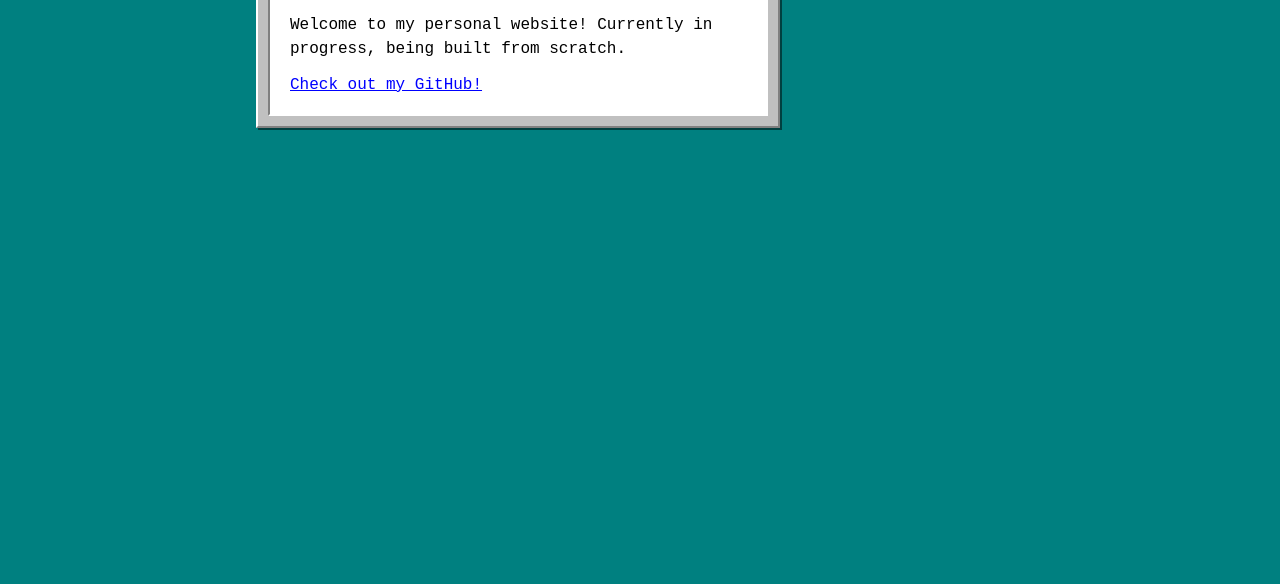
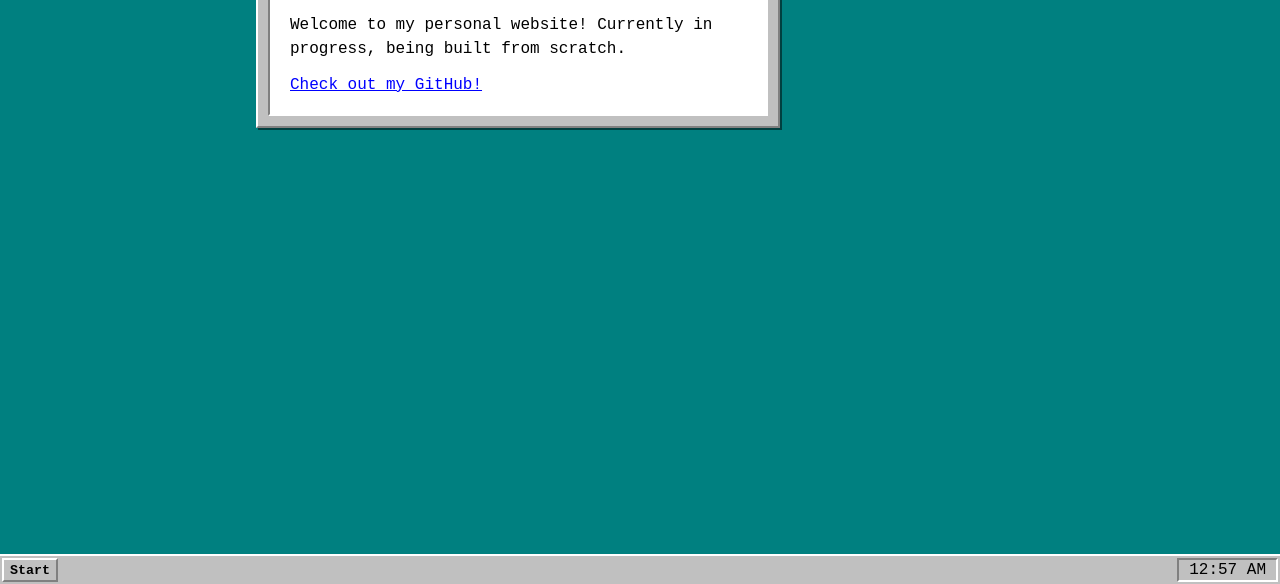
Before and after one commit to avilldev/avilldev.github.io, a plain HTML site: page index.html in a window 1280 px wide. Shown: the part 216-800 px from the top of the page. Drawn offline with Linux system fonts and the light colour scheme.

Commit message:
Added the bottom taskbar with real time clock. Updated the pop up window boundary to include the bottom task bar.

```diff
--- a/index.html
+++ b/index.html
@@ -54,6 +54,17 @@
             Press any key to continue _
         </p>
     </div>
+    <div class="taskbar">
+        <button class="start-btn">
+            Start
+        </button>
+        <div class="taskbar-tasks"></div>
+        <div class="system-tray">
+            <span id="clock">
+                12:00 AM
+            </span>
+        </div>
+    </div>
     <script src="script.js"></script>
 </body>
 </html>
--- a/script.js
+++ b/script.js
@@ -1,5 +1,6 @@
 const dragWindow = document.querySelector('.theme-wrapper');
 const titleBar = document.querySelector('.title-bar');
+const taskbar = document.querySelector('.taskbar');
 
 let isDragging = false;
 let startMouseX = 0;
@@ -21,7 +22,7 @@ document.addEventListener('mousemove', (e) => {
     let newY = startWindowY + (e.clientY - startMouseY);
 
     let maxX = window.innerWidth - dragWindow.offsetWidth;
-    let maxY = window.innerHeight - dragWindow.offsetHeight;
+    let maxY = window.innerHeight - dragWindow.offsetHeight - taskbar.offsetHeight;
 
     newX = Math.max(0, Math.min(newX, maxX));
     newY = Math.max(0, Math.min(newY, maxY));
@@ -43,4 +44,13 @@ document.addEventListener('keydown', () => {
     if (bsod.style.display === 'block') {
         bsod.style.display = 'none';
     }
-})
+});
+
+function updateTime() {
+    const clock = document.getElementById('clock');
+    const now = new Date();
+    clock.innerText = now.toLocaleTimeString([], { hour: 'numeric', minute: '2-digit'});
+}
+
+updateTime();
+setInterval(updateTime, 1000);
--- a/style.css
+++ b/style.css
@@ -148,3 +148,43 @@ a:visited {
     padding: 10%;
     box-sizing: border-box;
 }
+
+.taskbar {
+    position: absolute;
+    bottom: 0;
+    left: 0;
+    width: 100vw;
+    height: 30px;
+    background: var(--window-bg);
+    border-top: 2px solid var(--border-light);
+    display: flex;
+    align-items: center;
+    padding: 2px;
+    box-sizing: border-box;
+    z-index: 1000;
+}
+
+.start-btn {
+    height: 100%;
+    font-weight: bold;
+    font-family: var(--font-main);
+    border-top: 2px solid var(--border-light);
+    border-left: 2px solid var(--border-light);
+    border-bottom: 2px solid var(--border-dark);
+    border-right: 2px solid var(--border-dark);
+    background: var(--window-bg);
+    cursor: url('assets/imgs/cursor.png'), pointer;
+}
+
+.system-tray {
+    margin-left: auto;
+    height: 100%;
+    display: flex;
+    align-items: center;
+    padding: 0 10px;
+    box-sizing: border-box;
+    border-top: 2px solid var(--border-dark);
+    border-left: 2px solid var(--border-dark);
+    border-bottom: 2px solid var(--border-light);
+    border-right: 2px solid var(--border-light);
+}
```
